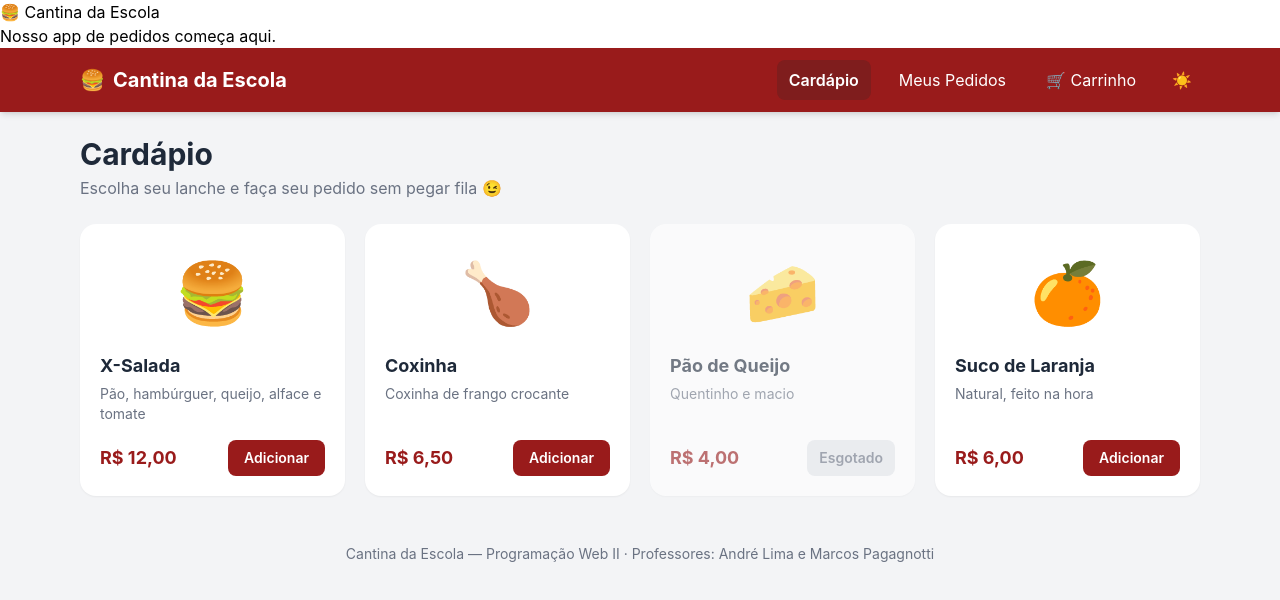
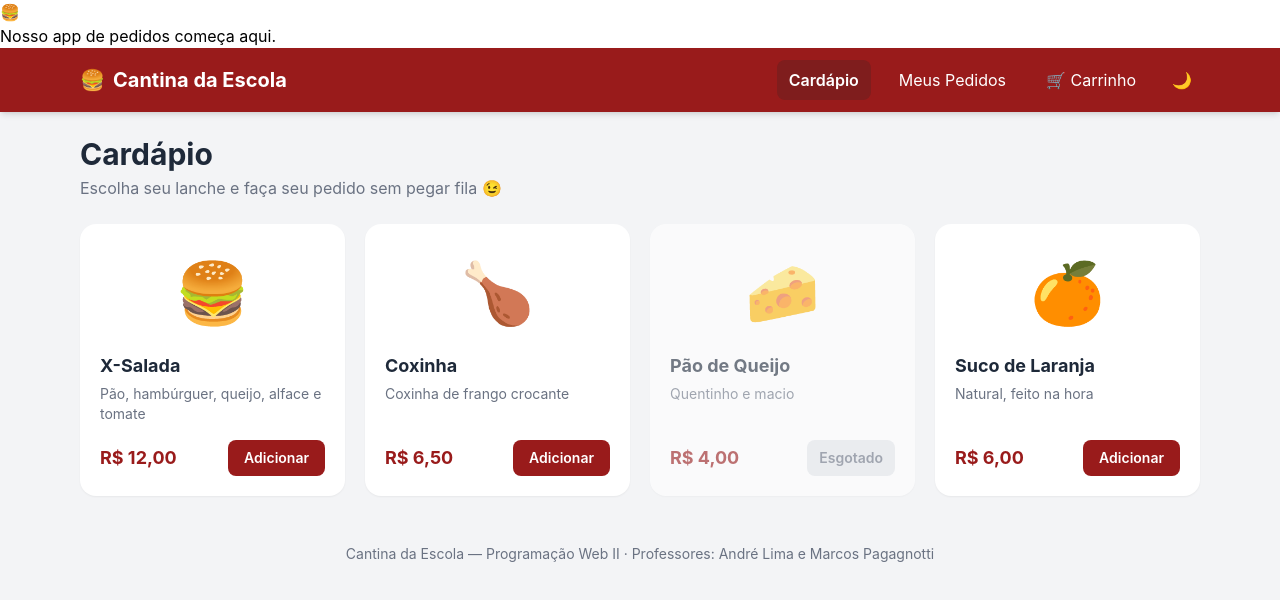
Before and after one commit to juliapaianof/cantina-app, a Vue app: page / in a window 1280 px wide. Shown: the top 600 px of the page. Built offline with nearby package versions, Linux system fonts and the light colour scheme.

Commit message:
implementação do tema escuro

```diff
--- a/src/App.vue
+++ b/src/App.vue
@@ -1,5 +1,13 @@
 <script setup>
-const nomeDaCantina = 'Cantina da Escola'
+import { ref } from 'vue'
+
+const escuro = ref(false)
+
+function alternarTema() {
+  escuro.value = !escuro.value
+  document.documentElement.classList.toggle('dark', escuro.value)
+}
+
 </script>
 
 <template>
@@ -18,10 +26,11 @@ const nomeDaCantina = 'Cantina da Escola'
           <a href="#" class="rounded-lg px-3 py-2 transition-colors hover:bg-escola-700">Meus Pedidos</a>
           <a href="#" class="rounded-lg px-3 py-2 transition-colors hover:bg-escola-700">🛒 Carrinho</a>
           <button
-            class="rounded-lg px-2 py-2 transition-colors hover:bg-escola-700"
+            @click="alternarTema"
+            class="rounded-lg px-2 py-2 transition-colors"
             title="Modo escuro"
           >
-            ☀️
+            {{ escuro ? '☀' : '🌙' }}
           </button>
         </div>
       </nav>
```
